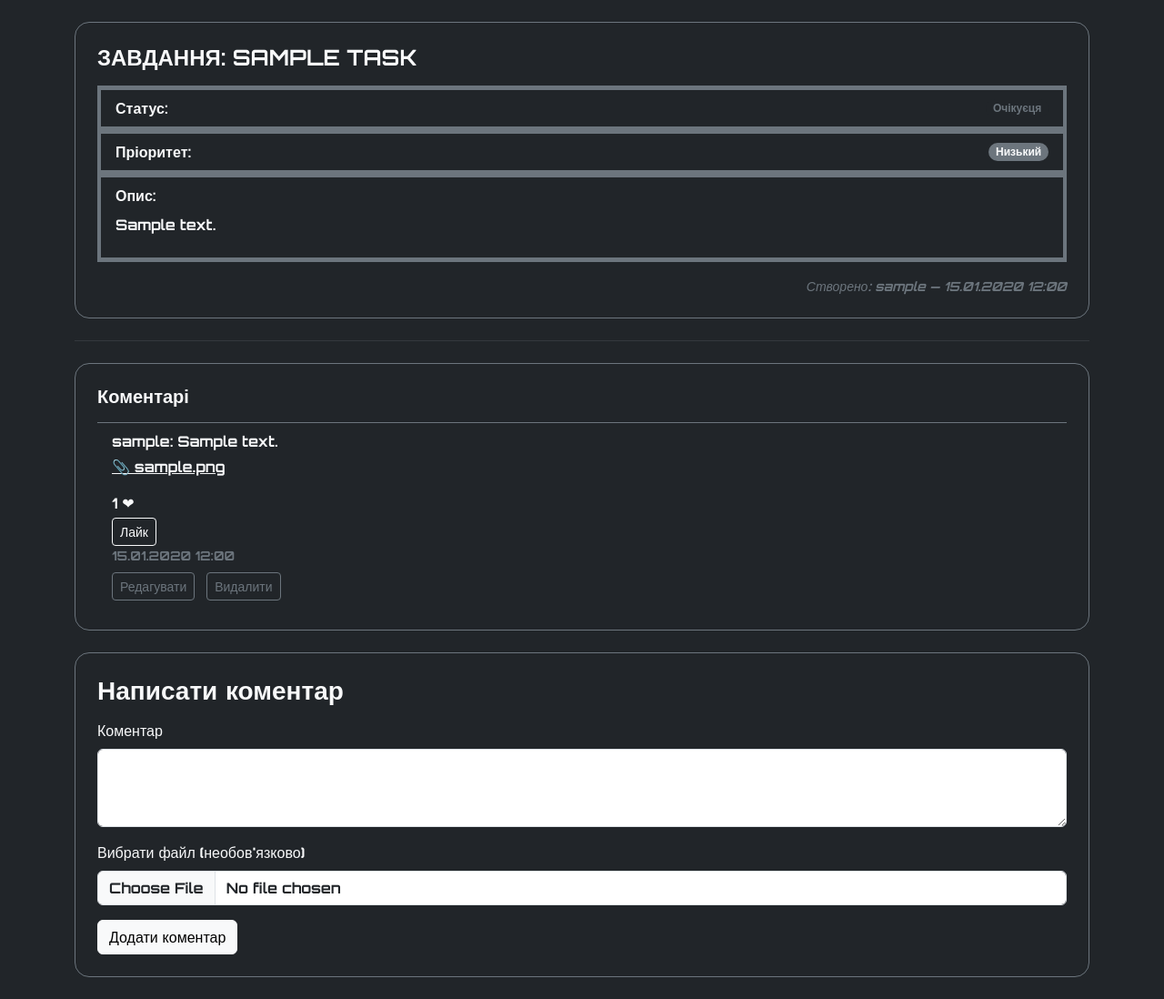
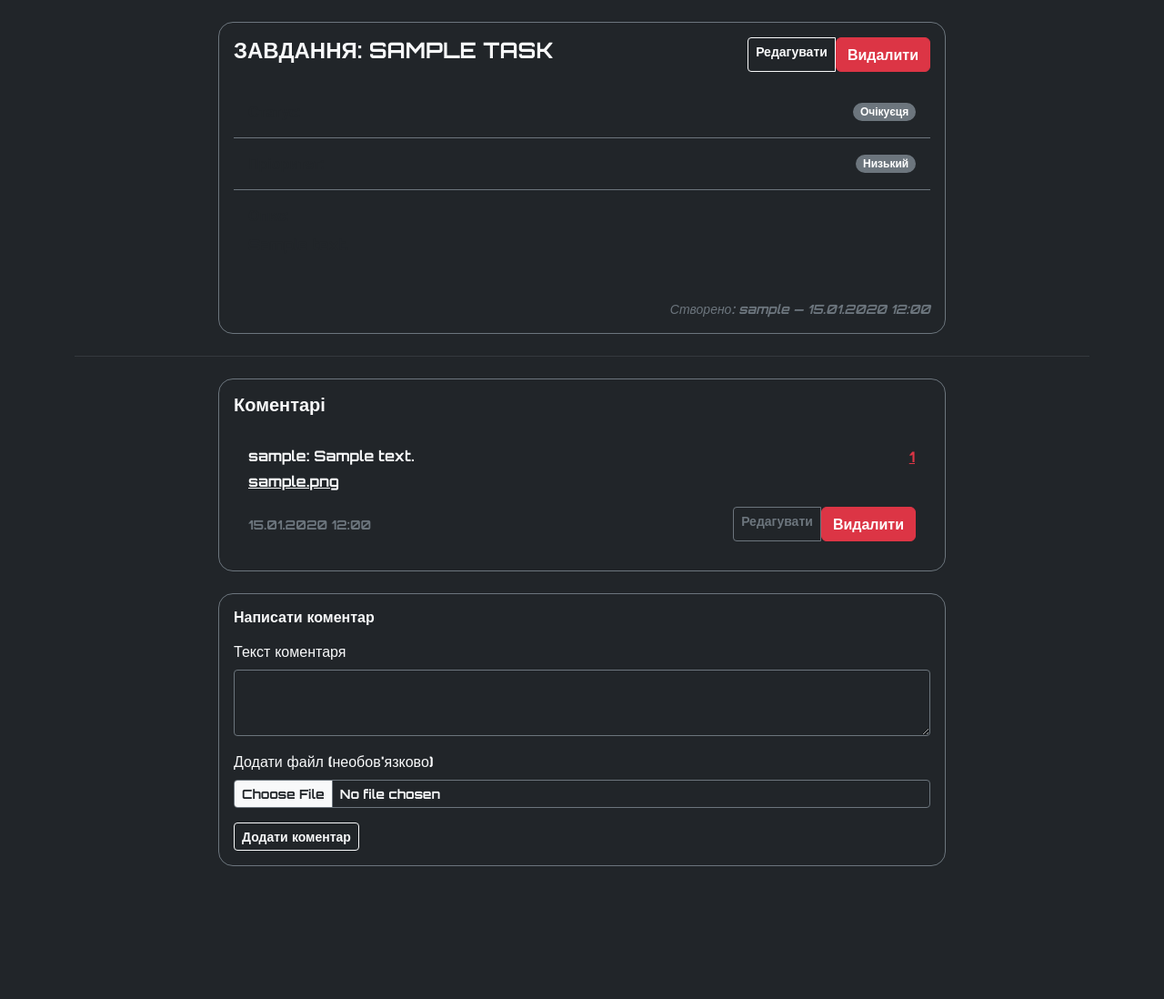
Before and after one commit to Lavenderlayne/task, a Django app: page /task/1/ in a window 1280 px wide. Shown: the whole page at 91% size. After the commit the page ends 952 px from the top, so only its background shows below. Run offline with Django 5.2, Linux system fonts and the light colour scheme; a user stored in the database is signed in; tables that the repository leaves empty hold one stand-in row (values such as "Sample post"); some libraries are stand-ins or nearby versions.

Commit message:
Add task confirmation delete template
- Created a new template for confirming the deletion of a task.
- The template includes a message asking for user confirmation and provides options to delete or cancel the action.
- Styled the template using Bootstrap for a better user experience.

```diff
--- a/task_app/forms.py
+++ b/task_app/forms.py
@@ -1,14 +1,18 @@
 from django import forms
-from .models import Task
-from .models import Comment
+from .models import Task, Comment
 
 class CommentForm(forms.ModelForm):
     class Meta:
         model = Comment
         fields = ['content', 'file']
         widgets = {
-            'content': forms.Textarea(attrs={'class': 'form-control', 'rows': 3}),
-            'file': forms.ClearableFileInput(attrs={'class': 'form-control'}),
+            'content': forms.Textarea(attrs={
+                'class': 'form-control bg-dark text-white border-light',
+                'rows': 3,
+            }),
+            'file': forms.ClearableFileInput(attrs={
+                'class': 'form-control bg-dark text-white border-light',
+            }),
         }
         labels = {
             'content': '',
@@ -19,12 +23,36 @@ class CommentForm(forms.ModelForm):
 class TaskForm(forms.ModelForm):
     class Meta:
         model = Task
-        fields =  ['title', 'description', 'status', 'priority', 'due_date']
+        fields = ['title', 'description', 'status', 'priority', 'due_date']
         widgets = {
-            'due_date': forms.DateTimeInput(attrs={'type': 'datetime-local'}),
+            'title': forms.TextInput(attrs={
+                'class': 'form-control bg-dark text-white border-light',
+            }),
+            'description': forms.Textarea(attrs={
+                'class': 'form-control bg-dark text-white border-light',
+                'rows': 4,
+            }),
+            'status': forms.Select(attrs={
+                'class': 'form-select bg-dark text-white border-light',
+            }),
+            'priority': forms.Select(attrs={
+                'class': 'form-select bg-dark text-white border-light',
+            }),
+            'due_date': forms.DateTimeInput(attrs={
+                'type': 'datetime-local',
+                'class': 'form-control bg-dark text-white border-light',
+            }),
         }
 
     def __init__(self, *args, **kwargs):
         super().__init__(*args, **kwargs)
         for field in self.fields.values():
-            field.widget.attrs['class'] = 'form-control'
+            existing_classes = field.widget.attrs.get('class', '')
+            classes = existing_classes.split()
+            additional_classes = ['form-control', 'bg-dark', 'text-white', 'border-light']
+            if isinstance(field.widget, (forms.Select, forms.SelectMultiple)):
+                additional_classes[0] = 'form-select'
+            for c in additional_classes:
+                if c not in classes:
+                    classes.append(c)
+            field.widget.attrs['class'] = ' '.join(classes)
--- a/task_app/urls.py
+++ b/task_app/urls.py
@@ -1,19 +1,17 @@
 from django.urls import path
 from .views import (
-    TaskListView,
-    TaskDetailView,
-    TaskCreateView,
-    CommentUpdateView,
-    CommentDeleteView,
-    like_comment,
+    TaskListView, TaskDetailView, TaskCreateView,
+    TaskUpdateView, TaskDeleteView,
+    CommentUpdateView, CommentDeleteView,
+    like_comment
 )
 
 urlpatterns = [
     path('', TaskListView.as_view(), name='task_list'),
     path('task/<int:pk>/', TaskDetailView.as_view(), name='task_detail'),
-    path('task/create/', TaskCreateView.as_view(), name='task_create'),
-
-    # Коментарі
+    path('task/new/', TaskCreateView.as_view(), name='task_create'),
+    path('task/<int:pk>/edit/', TaskUpdateView.as_view(), name='task_edit'),
+    path('task/<int:pk>/delete/', TaskDeleteView.as_view(), name='task_delete'),
     path('comment/<int:pk>/edit/', CommentUpdateView.as_view(), name='comment_edit'),
     path('comment/<int:pk>/delete/', CommentDeleteView.as_view(), name='comment_delete'),
     path('comment/<int:pk>/like/', like_comment, name='like_comment'),
--- a/task_app/views.py
+++ b/task_app/views.py
@@ -42,6 +42,31 @@ class TaskDetailView(FormMixin, DetailView):
         else:
             return self.form_invalid(form)
 
+class TaskUpdateView(UpdateView):
+    model = Task
+    template_name = 'task_form.html'
+    form_class = TaskForm
+
+    def get_success_url(self):
+        return reverse_lazy('task_detail', kwargs={'pk': self.object.pk})
+
+    def dispatch(self, request, *args, **kwargs):
+        task = self.get_object()
+        if task.created_by != request.user and not request.user.is_superuser:
+            raise PermissionDenied
+        return super().dispatch(request, *args, **kwargs)
+
+
+class TaskDeleteView(DeleteView):
+    model = Task
+    template_name = 'task_confirm_delete.html'
+    success_url = reverse_lazy('task_list')
+
+    def dispatch(self, request, *args, **kwargs):
+        task = self.get_object()
+        if task.created_by != request.user and not request.user.is_superuser:
+            raise PermissionDenied
+        return super().dispatch(request, *args, **kwargs)
 
 class TaskCreateView(CreateView):
     model = Task
--- a/task_main/settings.py
+++ b/task_main/settings.py
@@ -39,6 +39,7 @@ INSTALLED_APPS = [
     'django.contrib.staticfiles',
     'task_app',
     'auth_system',
+    'widget_tweaks',
 ]
 
 MIDDLEWARE = [
--- a/templates/base.html
+++ b/templates/base.html
@@ -6,51 +6,42 @@
     <title>{% block title %}Task{% endblock %}</title>
 
     <link rel="stylesheet" href="https://cdn.jsdelivr.net/npm/@tabler/icons-webfont@latest/tabler-icons.min.css" />
-
-    <link href="https://cdn.jsdelivr.net/npm/bootstrap@5.3.6/dist/css/bootstrap.min.css" rel="stylesheet"
-        integrity="sha384-4Q6Gf2aSP4eDXB8Miphtr37CMZZQ5oXLH2yaXMJ2w8e2ZtHTl7GptT4jmndRuHDT" crossorigin="anonymous" />
-
+    <link href="https://cdn.jsdelivr.net/npm/bootstrap@5.3.6/dist/css/bootstrap.min.css" rel="stylesheet" />
     <link href="https://fonts.googleapis.com/css2?family=Orbitron:wght@700&display=swap" rel="stylesheet" />
 
     {% load static %}
-
-    <style>
-      body {
-        font-family: 'Orbitron', sans-serif;
-      }
-    </style>
 </head>
-<body class="bg-dark text-light">
+<body class="bg-dark text-white" style="font-family: 'Orbitron', sans-serif;">
 
 <div class="container py-4">
     {% block content %}
-        <h1 class="mb-4 text-center fw-bold text-uppercase" style="color: #ddd;">
+    <h1 class="mb-4 text-center fw-bold text-uppercase">
         Трекер завдань
     </h1>
 
-        <a href="{% url 'task_create' %}" role="button"
-           class="btn btn-light fw-bold shadow mb-4 text-uppercase">
+    <a href="{% url 'task_create' %}" class="btn btn-outline-light fw-bold mb-4 text-uppercase">
         <i class="ti ti-square-rounded-plus"></i> Додати завдання
     </a>
 
-        <div class="list-group rounded shadow" style="background-color: #121212;">
+    <div class="list-group">
         {% for task in tasks %}
         <a href="{% url 'task_detail' task.pk %}"
-               class="list-group-item list-group-item-action d-flex justify-content-between align-items-center
-                      bg-dark text-light border-start border-4 border-secondary">
-                <span>{{ task.title }}</span>
-                <span class="badge rounded-pill bg-secondary text-light">
+           class="list-group-item list-group-item-action bg-dark text-white border-light d-flex justify-content-between align-items-center rounded-3 shadow-sm hover-shadow">
+            <span class="fw-bold">{{ task.title }}</span>
+            <span class="badge
+                {% if task.status == 'in_progress' %}bg-warning text-dark
+                {% elif task.status == 'high' %}bg-danger
+                {% else %}bg-secondary{% endif %}">
                 {{ task.get_status_display }}
             </span>
         </a>
         {% empty %}
-            <div class="alert alert-secondary text-center">Немає завдань.</div>
+        <div class="alert alert-secondary text-center bg-dark text-white border-light">Немає завдань.</div>
         {% endfor %}
     </div>
     {% endblock %}
 </div>
 
-    <script src="https://cdn.jsdelivr.net/npm/bootstrap@5.3.6/dist/js/bootstrap.bundle.min.js"
-        integrity="sha384-j1CDi7MgGQ12Z7Qab0qlWQ/Qqz24Gc6BM0thvEMVjHnfYGF0rmFCozFSxQBxwHKO" crossorigin="anonymous"></script>
+<script src="https://cdn.jsdelivr.net/npm/bootstrap@5.3.6/dist/js/bootstrap.bundle.min.js"></script>
 </body>
 </html>
--- a/templates/task_detail.html
+++ b/templates/task_detail.html
@@ -1,27 +1,50 @@
 {% extends 'base.html' %}
 
 {% block content %}
-<div class="card bg-dark text-light border border-secondary rounded-4 p-4">
-    <h1 class="h4 fw-bold text-uppercase mb-3">Завдання: {{ task.title }}</h1>
+<div class="card bg-dark text-light border border-secondary rounded-4 mx-auto" style="max-width: 800px;">
+    <div class="card-body">
+        <!-- Task header -->
+        <div class="d-flex justify-content-between align-items-start mb-3">
+            <h1 class="h4 fw-bold text-uppercase mb-0">Завдання: {{ task.title }}</h1>
+            {% if user == task.created_by or user.is_superuser %}
+            <div class="btn-group btn-group-sm">
+                <a href="{% url 'task_edit' task.id %}" class="btn btn-outline-light fw-bold">Редагувати</a>
+                <form method="post" action="{% url 'task_delete' task.id %}" class="d-inline">
+                    {% csrf_token %}
+                    <button type="submit" class="btn btn-danger fw-bold"
+                            onclick="return confirm('Ви впевнені, що хочете видалити це завдання?')">
+                        Видалити
+                    </button>
+                </form>
+            </div>
+            {% endif %}
+        </div>
 
+        <!-- Task details -->
         <ul class="list-group list-group-flush mb-3">
-        <li class="list-group-item bg-transparent d-flex justify-content-between align-items-center border-start border-4 border-secondary text-light">
+            <li class="list-group-item bg-transparent border-secondary d-flex justify-content-between align-items-center py-3">
                 <strong>Статус:</strong>
                 <span class="badge rounded-pill fw-semibold
-                {% if task.status == 'completed' %}bg-light text-dark
-                {% elif task.status == 'in_progress' %}bg-secondary text-light
-                {% else %}bg-dark text-secondary
+                    {% if task.status == 'completed' %}bg-success
+                    {% elif task.status == 'in_progress' %}bg-warning text-dark
+                    {% else %}bg-secondary
                     {% endif %}">
                     {{ task.get_status_display }}
                 </span>
             </li>
-        <li class="list-group-item bg-transparent d-flex justify-content-between align-items-center border-start border-4 border-secondary text-light">
+            <li class="list-group-item bg-transparent border-secondary d-flex justify-content-between align-items-center py-3">
                 <strong>Пріоритет:</strong>
-            <span class="badge bg-secondary text-light rounded-pill fw-semibold">{{ task.get_priority_display }}</span>
+                <span class="badge rounded-pill fw-semibold
+                    {% if task.priority == 'high' %}bg-danger
+                    {% elif task.priority == 'medium' %}bg-warning text-dark
+                    {% else %}bg-secondary
+                    {% endif %}">
+                    {{ task.get_priority_display }}
+                </span>
             </li>
-        <li class="list-group-item bg-transparent border-start border-4 border-secondary text-light">
+            <li class="list-group-item bg-transparent border-secondary py-3">
                 <strong>Опис:</strong>
-            <p class="mt-2 mb-0">{{ task.description|linebreaks }}</p>
+                <p class="mt-2 mb-0 text-break">{{ task.description|linebreaks }}</p>
             </li>
         </ul>
 
@@ -29,30 +52,54 @@
             Створено: {{ task.created_by.username }} &mdash; {{ task.created_at|date:"d.m.Y H:i" }}
         </small>
     </div>
+</div>
 
 <hr class="border-secondary my-4">
 
-<div class="card bg-dark border border-secondary rounded-4 p-4 text-light mb-4">
+<!-- Comments section -->
+<div class="card bg-dark border border-secondary rounded-4 mx-auto text-light" style="max-width: 800px;">
+    <div class="card-body">
         <h2 class="h5 fw-bold mb-3">Коментарі</h2>
 
         {% if comments %}
             <ul class="list-group list-group-flush">
                 {% for comment in comments %}
-                <li class="list-group-item bg-transparent border-secondary text-light">
-                    <p class="mb-1"><strong>{{ comment.author }}</strong>: {{ comment.content }}</p>
+                    <li class="list-group-item bg-transparent border-secondary text-light py-3">
+                        <div class="d-flex justify-content-between align-items-start">
+                            <div>
+                                <p class="mb-1 text-break"><strong>{{ comment.author.username }}</strong>: {{ comment.content }}</p>
                                 {% if comment.file %}
-                        <p><a href="{{ comment.file.url }}" class="link-light" download>📎 {{ comment.file.name }}</a></p>
+                                    <p class="mb-2">
+                                        <a href="{{ comment.file.url }}" class="link-light" download>
+                                            <i class="bi bi-file-earmark-arrow-down"></i> {{ comment.file.name|truncatechars:30 }}
+                                        </a>
+                                    </p>
                                 {% endif %}
-                    <p class="mb-1">{{ comment.likes.count }} ❤</p>
+                            </div>
                             <form method="post" action="{% url 'like_comment' comment.pk %}" class="d-inline">
                                 {% csrf_token %}
-                        <button type="submit" class="btn btn-sm btn-outline-light">Лайк</button>
+                                <button type="submit" class="btn btn-link text-danger p-0" title="Подобається">
+                                    <i class="bi bi-heart{% if request.user in comment.likes.all %}-fill{% endif %}"></i>
+                                    <span class="ms-1">{{ comment.likes.count }}</span>
+                                </button>
                             </form>
-                    <small class="d-block text-secondary">{{ comment.created_at|date:"d.m.Y H:i" }}</small>
-                    {% if user == comment.author %}
-                        <a href="{% url 'comment_edit' comment.pk %}" class="btn btn-sm btn-outline-secondary me-2 mt-2">Редагувати</a>
-                        <a href="{% url 'comment_delete' comment.pk %}" class="btn btn-sm btn-outline-secondary mt-2">Видалити</a>
+                        </div>
+
+                        <div class="d-flex justify-content-between align-items-center mt-2">
+                            <small class="text-secondary">{{ comment.created_at|date:"d.m.Y H:i" }}</small>
+                            {% if user == comment.author or user.is_superuser %}
+                                <div class="btn-group btn-group-sm">
+                                    <a href="{% url 'comment_edit' comment.pk %}" class="btn btn-outline-secondary fw-bold">Редагувати</a>
+                                    <form method="post" action="{% url 'comment_delete' comment.pk %}" class="d-inline">
+                                        {% csrf_token %}
+                                        <button type="submit" class="btn btn-danger fw-bold"
+                                                onclick="return confirm('Видалити цей коментар?')">
+                                            Видалити
+                                        </button>
+                                    </form>
+                                </div>
                             {% endif %}
+                        </div>
                     </li>
                 {% endfor %}
             </ul>
@@ -60,26 +107,30 @@
             <p class="text-secondary">Коментарів ще немає.</p>
         {% endif %}
     </div>
+</div>
 
+<!-- Comment form -->
 {% if user.is_authenticated %}
-<div class="card bg-dark border border-secondary rounded-4 p-4 text-light">
-    <h3 class="fw-bold mb-3">Написати коментар</h3>
+<div class="card bg-dark border border-secondary rounded-4 mx-auto mt-4 text-light" style="max-width: 800px;">
+    <div class="card-body">
+        <h3 class="h6 fw-bold mb-3">Написати коментар</h3>
         <form method="post" enctype="multipart/form-data">
             {% csrf_token %}
             <div class="mb-3">
-            <label for="id_content" class="form-label">Коментар</label>
-            {{ form.content }}
+                <label for="id_content" class="form-label">Текст коментаря</label>
+                <textarea name="content" id="id_content" class="form-control form-control-sm bg-dark text-light border-secondary" rows="3" required></textarea>
             </div>
             <div class="mb-3">
-            <label for="id_file" class="form-label">Вибрати файл (необов'язково)</label>
-            {{ form.file }}
+                <label for="id_file" class="form-label">Додати файл (необов'язково)</label>
+                <input type="file" name="file" id="id_file" class="form-control form-control-sm bg-dark text-light border-secondary">
             </div>
-        <button type="submit" class="btn btn-light">Додати коментар</button>
+            <button type="submit" class="btn btn-outline-light fw-bold btn-sm">Додати коментар</button>
         </form>
     </div>
+</div>
 {% else %}
-<div class="alert alert-warning mt-4" role="alert">
-    Увійдіть, щоб залишити коментар.
+<div class="alert alert-warning mt-4 mx-auto" style="max-width: 800px;" role="alert">
+    <i class="bi bi-exclamation-triangle"></i> Увійдіть, щоб залишити коментар.
 </div>
 {% endif %}
 {% endblock %}
```
Also changed, not shown: auth_system/views.py (+2 -10 lines), templates/comment_confirm_delete.html (+10 -6 lines), templates/comment_form.html (+12 -6 lines), templates/login_page.html (+6 -6 lines), templates/register_page.html (+21 -9 lines), templates/task_confirm_delete.html (added, +22 -0 lines), templates/task_form.html (+10 -9 lines), templates/task_list.html (+17 -15 lines), media/comments/Знімок_екрана_2025-08-05_151758.png (added). Lines whose indentation alone changed are shown as unchanged.
